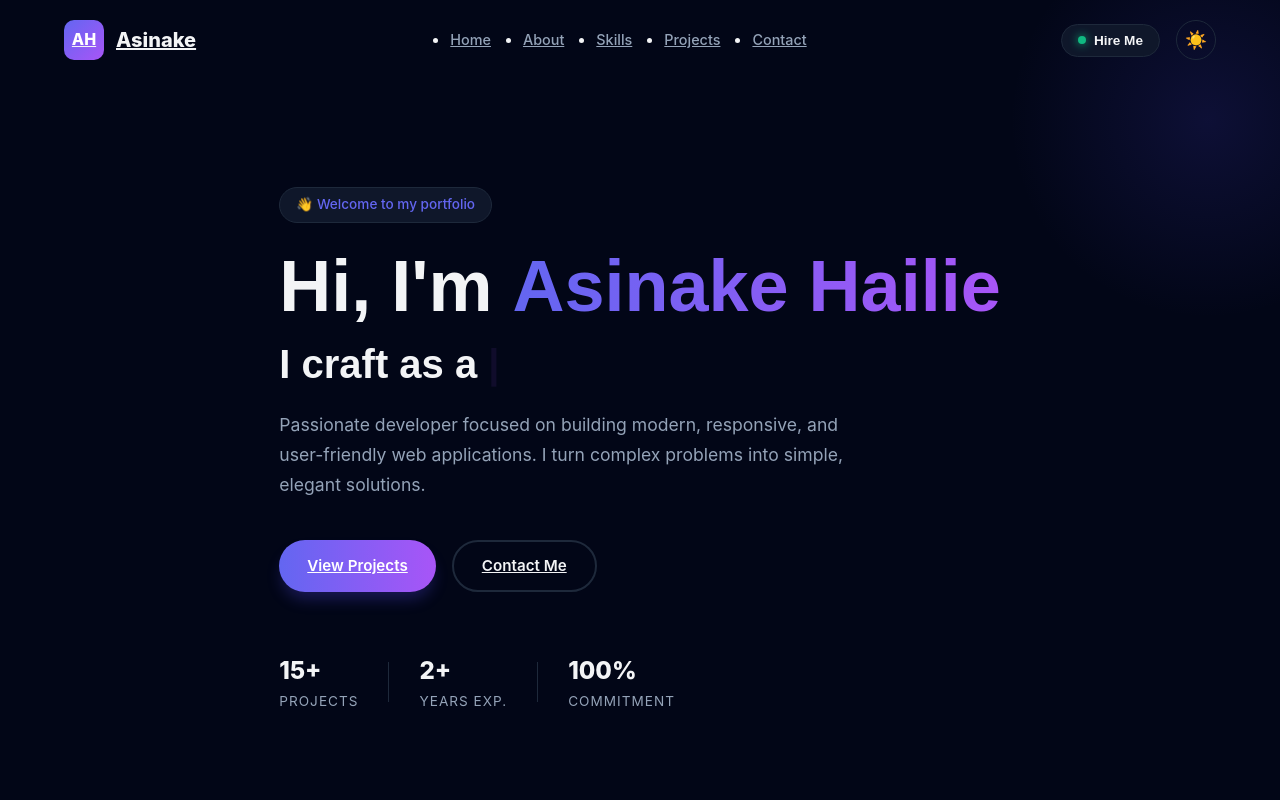
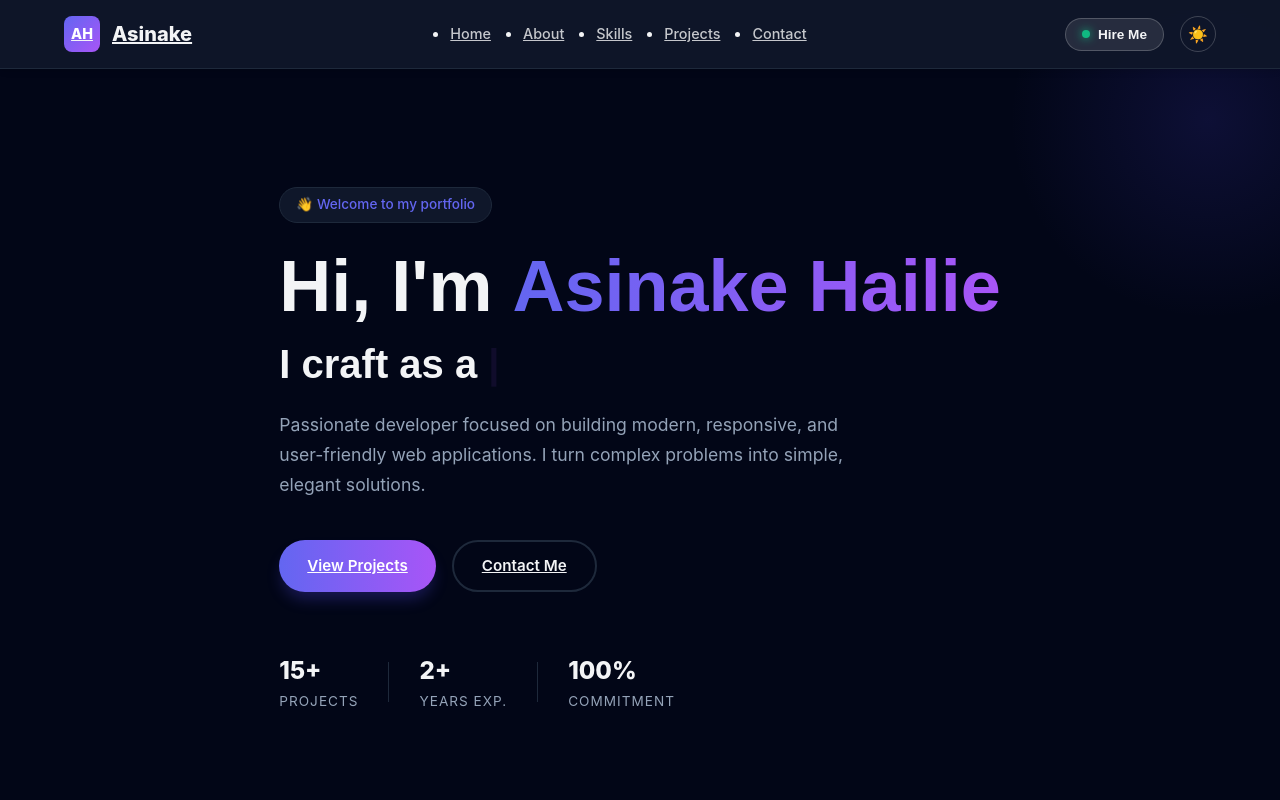
Before and after one commit to asinake21/my-portfolio, a React (Vite) app: page / in a window 1280 px wide. Shown: the top 800 px of the page. Built offline with nearby package versions, Linux system fonts and the light colour scheme.

Commit message:
Persistent dark-gray topbar across all states

```diff
--- a/src/components/Nav.css
+++ b/src/components/Nav.css
@@ -4,15 +4,17 @@
   left: 0;
   right: 0;
   z-index: 1000;
-  padding: 20px 0;
+  padding: 16px 0; /* Reduced initial padding for a cleaner look */
   transition: all 0.3s ease;
+  background-color: var(--nav-bg); /* Always have background */
+  border-bottom: 1px solid var(--nav-border);
+  backdrop-filter: blur(12px);
+  box-shadow: 0 4px 6px -1px rgba(0, 0, 0, 0.1);
 }
 
 .navbar.scrolled {
-  background-color: var(--nav-bg);
   padding: 12px 0;
-  border-bottom: 1px solid var(--nav-border);
-  box-shadow: 0 10px 15px -3px rgba(0, 0, 0, 0.4);
+  box-shadow: 0 10px 15px -3px rgba(0, 0, 0, 0.3);
 }
 
 .nav-container {
@@ -27,24 +29,19 @@
   gap: 12px;
   font-weight: 800;
   font-size: 1.25rem;
-  color: var(--text-primary);
-  transition: color 0.3s ease;
-}
-
-.navbar.scrolled .nav-logo {
-  color: var(--nav-text);
+  color: var(--nav-text); /* Always use light text on dark nav */
 }
 
 .logo-box {
-  width: 40px;
-  height: 40px;
+  width: 36px;
+  height: 36px;
   background: linear-gradient(to bottom right, var(--accent-primary), var(--accent-secondary));
-  border-radius: 10px;
+  border-radius: 8px;
   display: flex;
   align-items: center;
   justify-content: center;
   color: #fff;
-  font-size: 1rem;
+  font-size: 0.9rem;
 }
 
 .nav-links {
@@ -55,22 +52,14 @@
 .nav-links a {
   font-size: 0.9rem;
   font-weight: 500;
-  color: var(--text-secondary);
-  transition: color 0.3s ease;
-}
-
-.navbar.scrolled .nav-links a {
   color: var(--nav-text);
   opacity: 0.8;
-}
-
-.navbar.scrolled .nav-links a:hover {
-  color: var(--accent-primary);
-  opacity: 1;
+  transition: all 0.3s ease;
 }
 
 .nav-links a:hover {
   color: var(--accent-primary);
+  opacity: 1;
 }
 
 .nav-actions {
@@ -84,50 +73,41 @@
   align-items: center;
   gap: 8px;
   padding: 8px 16px;
-  background-color: var(--bg-secondary);
-  border: 1px solid var(--border-color);
+  background-color: rgba(255, 255, 255, 0.1);
+  border: 1px solid rgba(255, 255, 255, 0.2);
   border-radius: 99px;
   font-size: 0.85rem;
   font-weight: 600;
-  color: var(--text-primary);
+  color: var(--nav-text);
   cursor: pointer;
   transition: all 0.3s ease;
 }
 
-.navbar.scrolled .hire-me-btn {
-  background-color: rgba(255, 255, 255, 0.1);
-  border-color: rgba(255, 255, 255, 0.2);
-  color: var(--nav-text);
-}
-
 .hire-me-btn:hover {
   border-color: var(--accent-primary);
+  background-color: rgba(255, 255, 255, 0.15);
 }
 
 .status-dot {
   width: 8px;
   height: 8px;
-  background-color: #10b981; /* Emerald-500 */
+  background-color: #10b981;
   border-radius: 50%;
   box-shadow: 0 0 10px #10b981;
 }
 
 .theme-switcher {
   background: none;
-  border: 1px solid var(--border-color);
+  border: 1px solid rgba(255, 255, 255, 0.2);
   border-radius: 50%;
-  width: 40px;
-  height: 40px;
+  width: 36px;
+  height: 36px;
   display: flex;
   align-items: center;
   justify-content: center;
   cursor: pointer;
-  font-size: 1.1rem;
+  font-size: 1rem;
   transition: all 0.3s ease;
-}
-
-.navbar.scrolled .theme-switcher {
-  border-color: rgba(255, 255, 255, 0.2);
   color: var(--nav-text);
 }
 
--- a/src/index.css
+++ b/src/index.css
@@ -14,10 +14,10 @@
   --border-color: #e5e7eb;
   --card-shadow: 0 10px 15px -3px rgba(0, 0, 0, 0.1), 0 4px 6px -2px rgba(0, 0, 0, 0.05);
 
-  /* Navbar specifically dark even in light mode */
-  --nav-bg: #0f172a; /* Slate-900 */
+  /* Navbar specifically dark gray even in light mode */
+  --nav-bg: rgba(30, 41, 59, 0.95); /* Slate-800 with slight transparency */
   --nav-text: #f3f4f6;
-  --nav-border: #1e293b;
+  --nav-border: rgba(51, 65, 85, 0.5); /* Slate-700 border */
 }
 
 [data-theme='dark'] {
@@ -31,7 +31,7 @@
   --border-color: #1e293b;
   --card-shadow: 0 20px 25px -5px rgba(0, 0, 0, 0.2);
 
-  --nav-bg: #020617; /* Slate-950 */
+  --nav-bg: rgba(15, 23, 42, 0.95); /* Slate-900 */
   --nav-text: #f3f4f6;
   --nav-border: #1e293b;
 }
```
